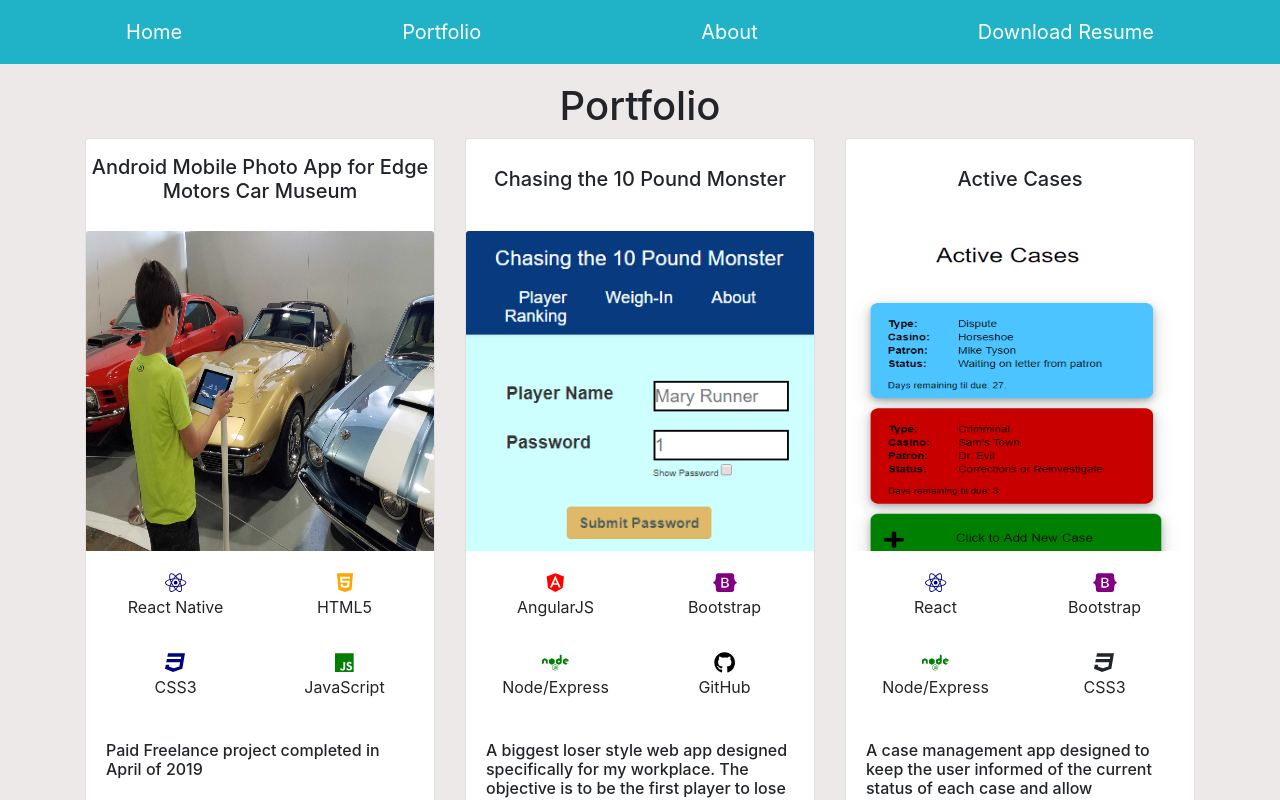
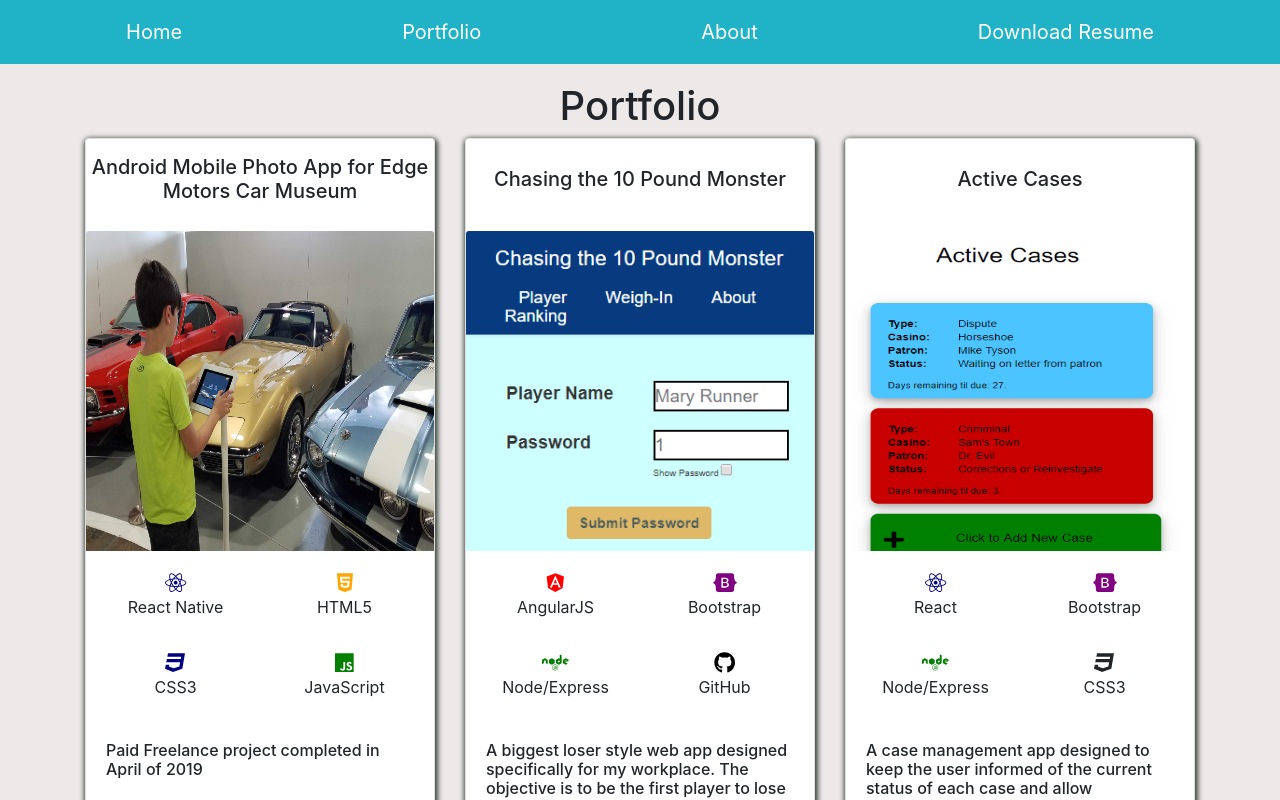
Before and after one commit to jcsmileyjr/v2-Portfolio, a React (Create React App) app in the folder portfolio/: page / in a window 1280 px wide. Both pictures are taken after a click on the button "Portfolio". Shown: the top 800 px of the page. Built offline with nearby package versions, Linux system fonts and the light colour scheme.

Commit message:
Add border shadows to all cards in app

```diff
--- a/portfolio/src/App.css
+++ b/portfolio/src/App.css
@@ -103,6 +103,10 @@ really wasn't working. The fix was to use a linear-gradient.
   margin-bottom: 1rem;
 }
 
+.imageShadowBorder {
+  box-shadow: 1px 2px 5px 2px rgb(58, 70, 60); /*shadow under the button*/
+}
+
 /********** End Intro Component Styling **********/
 
 
--- a/portfolio/src/components/intro.js
+++ b/portfolio/src/components/intro.js
@@ -54,7 +54,7 @@ export default function Intro(props) {
           <h5 className="center whiteSpaceBelowText">
             Android Mobile Photo App for Edge Motors Car Museum
           </h5>
-          <Card>
+          <Card className="imageShadowBorder">
             <Card.Img
               variant="top"
               fluid="true"
--- a/portfolio/src/components/portfolio.js
+++ b/portfolio/src/components/portfolio.js
@@ -20,7 +20,7 @@ export default function Portfolio(props) {
       </Row>
       <Row>
         <Col className="spaceBetweenPortfolioCards" xs={12} md={4}>
-          <Card className="h-100">
+          <Card className="h-100 imageShadowBorder">
             <Card.Title className="center equalTitleHeight">
               Android Mobile Photo App for Edge Motors Car Museum
             </Card.Title>
@@ -93,7 +93,7 @@ export default function Portfolio(props) {
         </Col>
 
         <Col className="spaceBetweenPortfolioCards" xs={12} md={4}>
-          <Card className="h-100">
+          <Card className="h-100 imageShadowBorder">
             <Card.Title className="center equalTitleHeight">
               Chasing the 10 Pound Monster
             </Card.Title>
@@ -191,7 +191,7 @@ export default function Portfolio(props) {
         </Col>
 
         <Col className="spaceBetweenPortfolioCards" xs={12} md={4}>
-          <Card className="h-100">
+          <Card className="h-100 imageShadowBorder">
             <Card.Title className="center equalTitleHeight">
               Active Cases
             </Card.Title>
@@ -285,7 +285,7 @@ export default function Portfolio(props) {
         </Col>
         {/* Row 2*/}
         <Col className="spaceBetweenPortfolioCards" xs={12} md={4}>
-          <Card className="h-100">
+          <Card className="h-100 imageShadowBorder">
             <Card.Title className="center equalTitleHeight">
               Agent-Pedia
             </Card.Title>
@@ -377,7 +377,7 @@ export default function Portfolio(props) {
         </Col>
 
         <Col className="spaceBetweenPortfolioCards" xs={12} md={4}>
-          <Card className="h-100">
+          <Card className="h-100 imageShadowBorder">
             <Card.Title className="center equalTitleHeight">
               Index Cards
             </Card.Title>
@@ -474,7 +474,7 @@ export default function Portfolio(props) {
         </Col>
 
         <Col className="spaceBetweenPortfolioCards" xs={12} md={4}>
-          <Card className="h-100">
+          <Card className="h-100 imageShadowBorder">
             <Card.Title className="center equalTitleHeight">
               Wheel of Fortune (mobile app)
             </Card.Title>
@@ -570,7 +570,7 @@ export default function Portfolio(props) {
         </Col>
 
         <Col className="spaceBetweenPortfolioCards" xs={12} md={4}>
-          <Card className="h-100">
+          <Card className="h-100 imageShadowBorder">
             <Card.Title className="center equalTitleHeight">
               Calculator (mobile app)
             </Card.Title>
```
